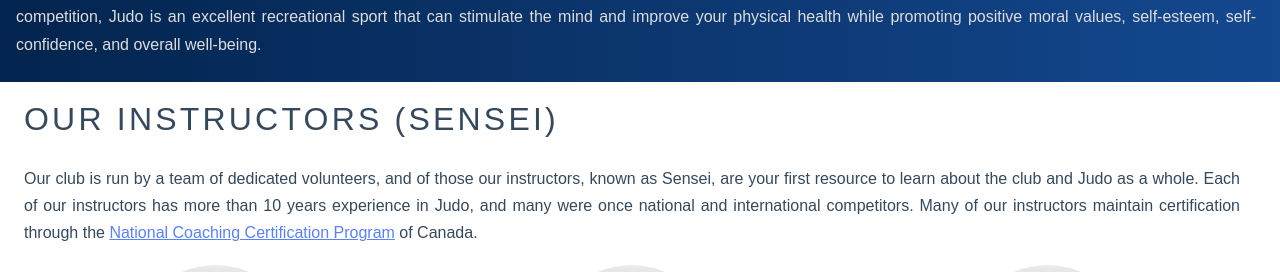
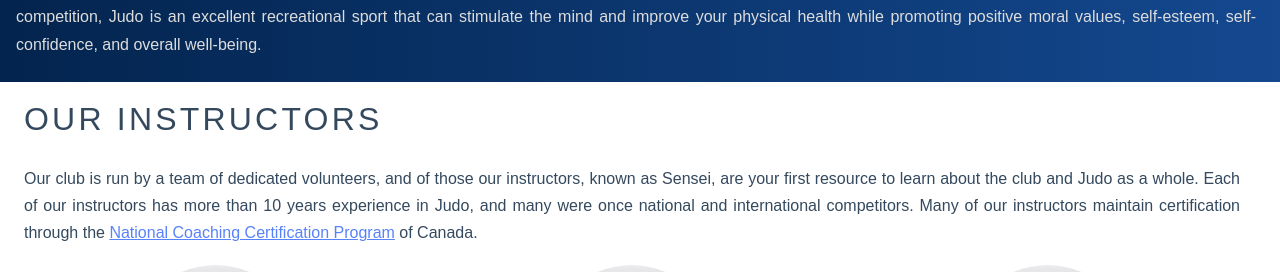
Before and after one commit to ThatGeoGuy/airdrie-judo, a Jekyll site: the page built from index.html, in a window 1280 px wide. Shown: the part 834-1106 px from the top of the page. Built offline with Jekyll 4.4.1, drawn with Linux system fonts in a browser that asks for light colours; nearby versions of some CDN libraries.

Commit message:
shortens header to instructors

```diff
--- a/index.html
+++ b/index.html
@@ -31,7 +31,7 @@ stylesheets:
 	<div class='content'>
 		<div class='l-box-lrg pure-g'>
 			<div class='pure-u-1 pure-u-md-1-1 pure-u-lrg-1-1'>
-				<h1 class='content-head'>Our Instructors (Sensei)</h1>
+				<h1 class='content-head'>Our Instructors</h1>
 				<p>Our club is run by a team of dedicated volunteers, and of those our instructors, known as Sensei, are your first resource to learn about the club and Judo as a whole. Each of our instructors has more than 10 years experience in Judo, and many were once national and international competitors. Many of our instructors maintain certification through the <a href='http://coach.ca/'>National Coaching Certification Program</a> of Canada.</p>
 			</div>
 			<div class='pure-u-1 pure-u-md-1-3 pure-u-lrg-1-3'>
```
